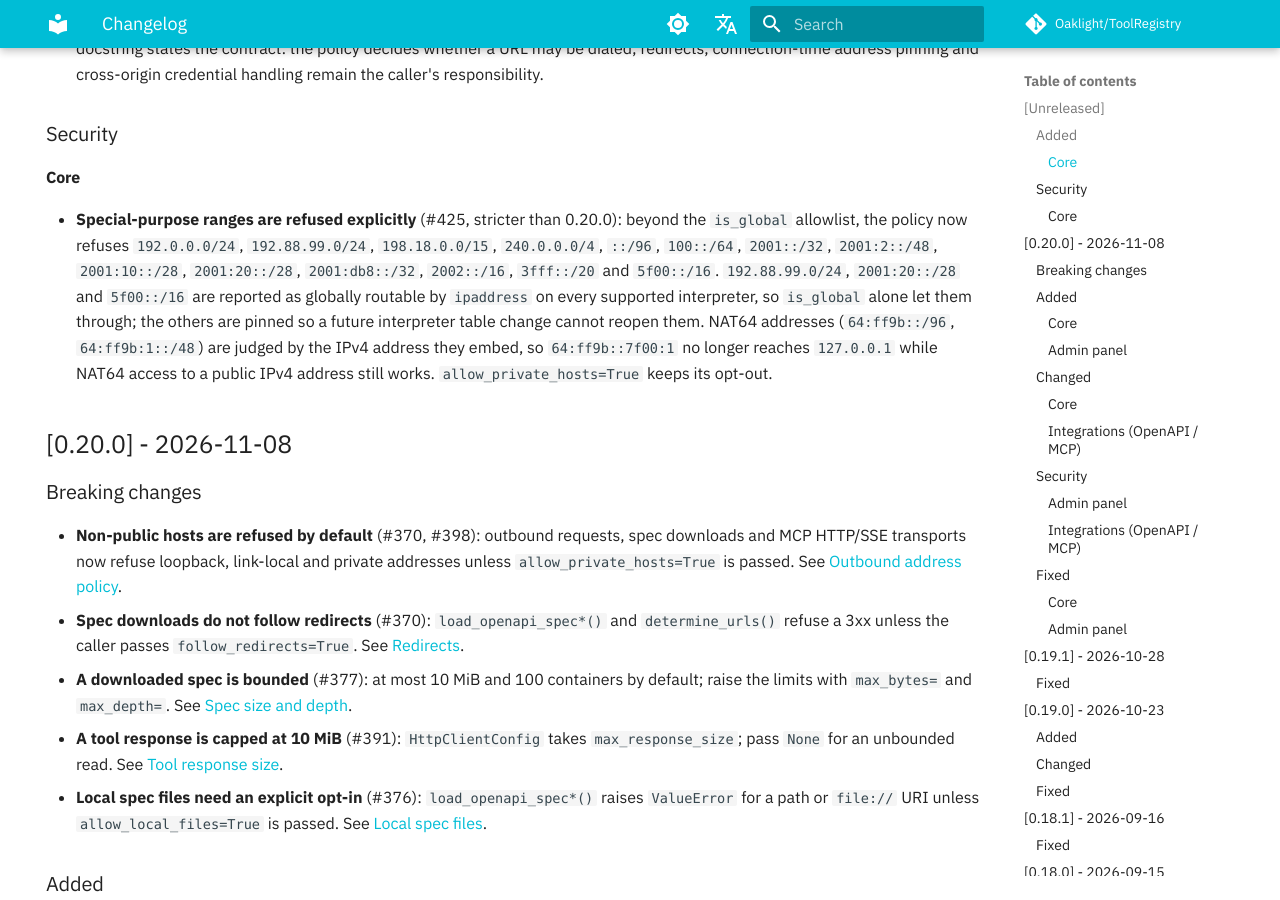
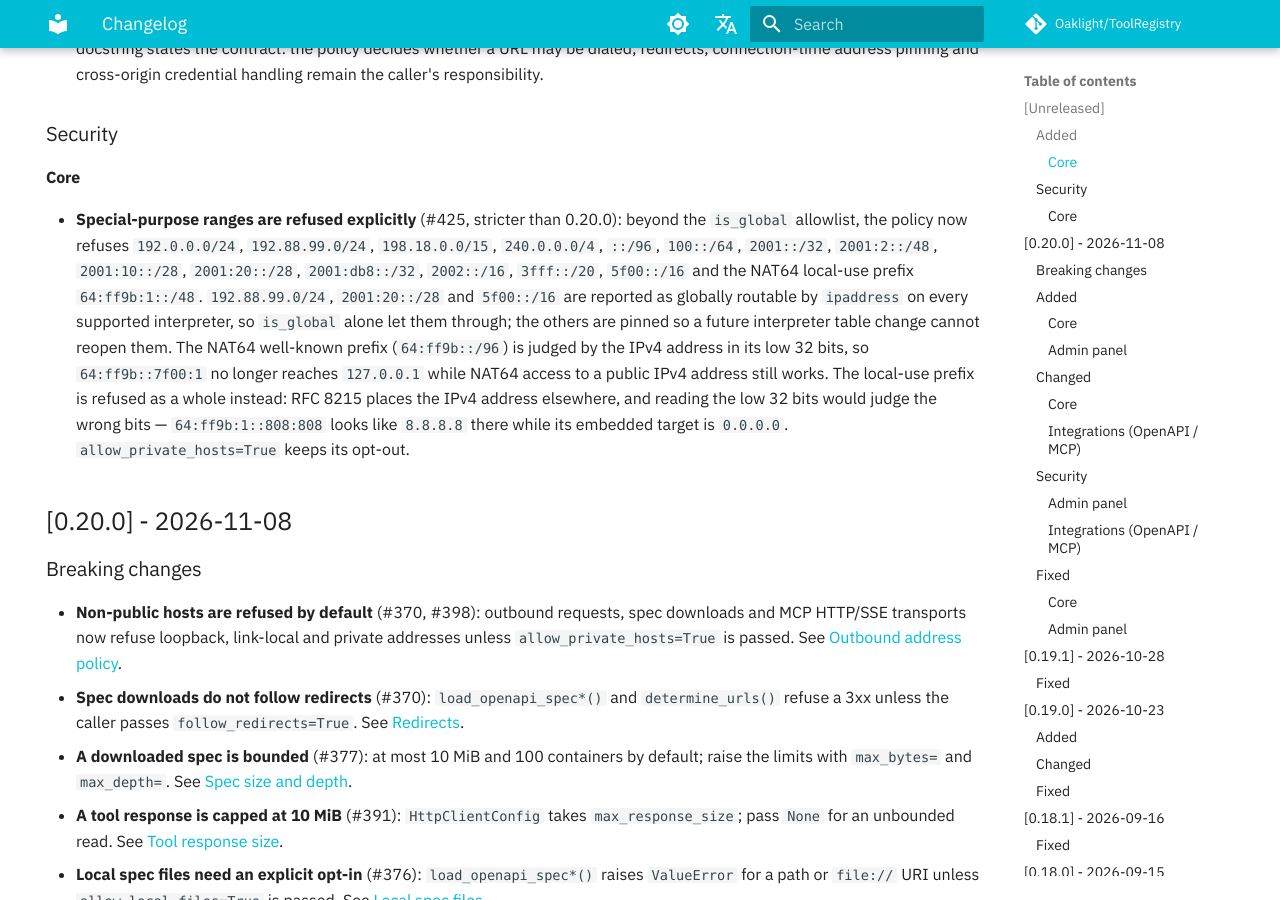
Before and after one commit to Oaklight/ToolRegistry, an MkDocs documentation site: the page built from docs/changelog.md, in a window 1280 px wide and 900 px high, scrolled down 514 px. Built offline with MkDocs 1.6.1 and Material for MkDocs 9.7.7, drawn with Linux system fonts in a browser that asks for light colours; some web fonts are replaced; comment, search, counter and statistics services are not loaded.

Commit message:
docs(changelog): refuse the NAT64 local-use prefix as a whole (#425)

```diff
--- a/docs/changelog.md
+++ b/docs/changelog.md
@@ -26,7 +26,7 @@ The format is based on [Keep a Changelog](https://keepachangelog.com/en/1.1.0/),
 
 #### Core
 
-- **Special-purpose ranges are refused explicitly** (#425, stricter than 0.20.0): beyond the `is_global` allowlist, the policy now refuses `192.0.0.0/24`, `192.88.99.0/24`, `198.18.0.0/15`, `240.0.0.0/4`, `::/96`, `100::/64`, `2001::/32`, `2001:2::/48`, `2001:10::/28`, `2001:20::/28`, `2001:db8::/32`, `2002::/16`, `3fff::/20` and `5f00::/16`. `192.88.99.0/24`, `2001:20::/28` and `5f00::/16` are reported as globally routable by `ipaddress` on every supported interpreter, so `is_global` alone let them through; the others are pinned so a future interpreter table change cannot reopen them. NAT64 addresses (`64:ff9b::/96`, `64:ff9b:1::/48`) are judged by the IPv4 address they embed, so `64:ff9b::7f00:1` no longer reaches `127.0.0.1` while NAT64 access to a public IPv4 address still works. `allow_private_hosts=True` keeps its opt-out.
+- **Special-purpose ranges are refused explicitly** (#425, stricter than 0.20.0): beyond the `is_global` allowlist, the policy now refuses `192.0.0.0/24`, `192.88.99.0/24`, `198.18.0.0/15`, `240.0.0.0/4`, `::/96`, `100::/64`, `2001::/32`, `2001:2::/48`, `2001:10::/28`, `2001:20::/28`, `2001:db8::/32`, `2002::/16`, `3fff::/20`, `5f00::/16` and the NAT64 local-use prefix `64:ff9b:1::/48`. `192.88.99.0/24`, `2001:20::/28` and `5f00::/16` are reported as globally routable by `ipaddress` on every supported interpreter, so `is_global` alone let them through; the others are pinned so a future interpreter table change cannot reopen them. The NAT64 well-known prefix (`64:ff9b::/96`) is judged by the IPv4 address in its low 32 bits, so `64:ff9b::7f00:1` no longer reaches `127.0.0.1` while NAT64 access to a public IPv4 address still works. The local-use prefix is refused as a whole instead: RFC 8215 places the IPv4 address elsewhere, and reading the low 32 bits would judge the wrong bits — `64:ff9b:1::808:808` looks like `8.8.8.8` there while its embedded target is `0.0.0.0`. `allow_private_hosts=True` keeps its opt-out.
 
 ## [0.20.0] - 2026-11-08
 
```
